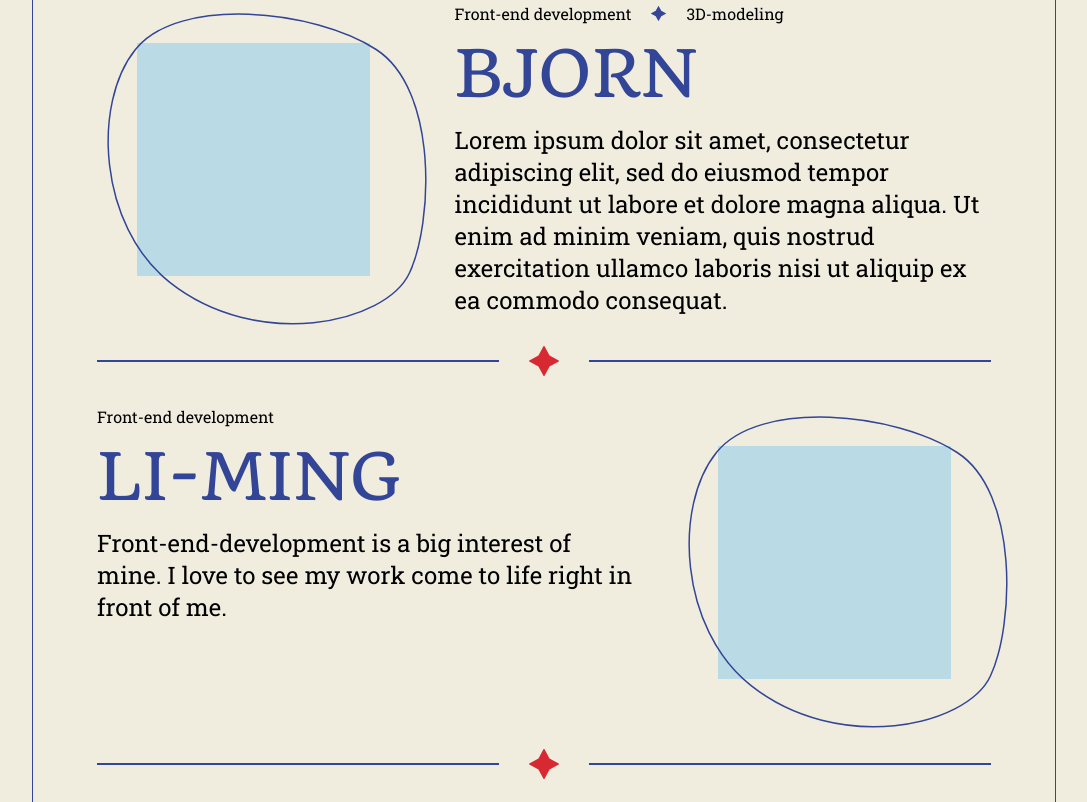
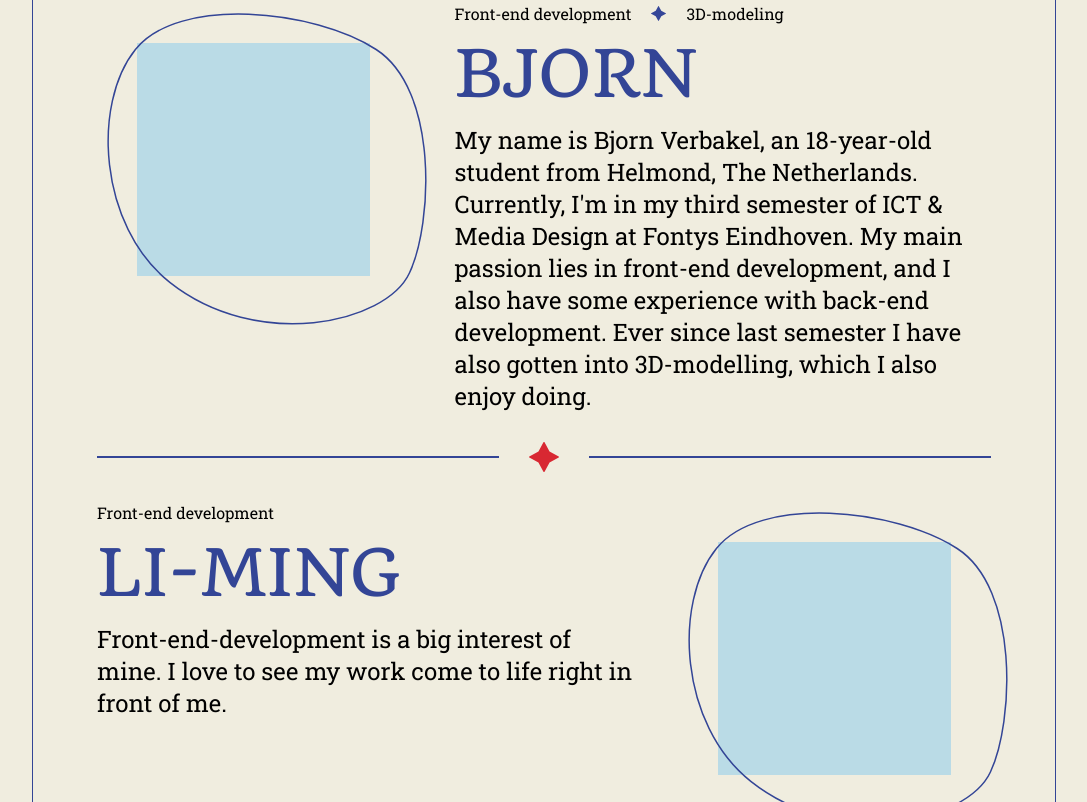
Before and after one commit to bjornverbakel/compass, a plain HTML site: page index.html in a window 1280 px wide. Shown: the part 1378-2180 px from the top of the page, without its empty margins (96-1183 px from the left). Drawn offline with nearby package versions, Linux system fonts and the light colour scheme.

Commit message:
Added member description Bjorn

```diff
--- a/assets/styles/style.css
+++ b/assets/styles/style.css
@@ -543,7 +543,7 @@ footer>section img {
 	text-transform: uppercase;
 	color: var(--lightgray);
 	font-family: Quando-Regular;
-	animation: marquee 30s linear infinite forwards;
+	animation: marquee 50s linear infinite forwards;
 
 	&:hover {
 		animation-play-state: paused;
--- a/index.html
+++ b/index.html
@@ -80,11 +80,10 @@
 						Bjorn
 					</div>
 					<div class="description">
-						Lorem ipsum dolor sit amet, consectetur adipiscing elit, sed do eiusmod tempor incididunt ut
-						labore
-						et dolore magna aliqua. Ut enim ad minim veniam, quis nostrud exercitation ullamco laboris nisi
-						ut
-						aliquip ex ea commodo consequat.
+						My name is Bjorn Verbakel, an 18-year-old student from Helmond, The Netherlands. Currently, I'm
+						in my third semester of ICT & Media Design at Fontys Eindhoven. My main passion lies in
+						front-end development, and I also have some experience with back-end development. Ever since
+						last semester I have also gotten into 3D-modelling, which I also enjoy doing.
 					</div>
 				</div>
 			</div>
```
